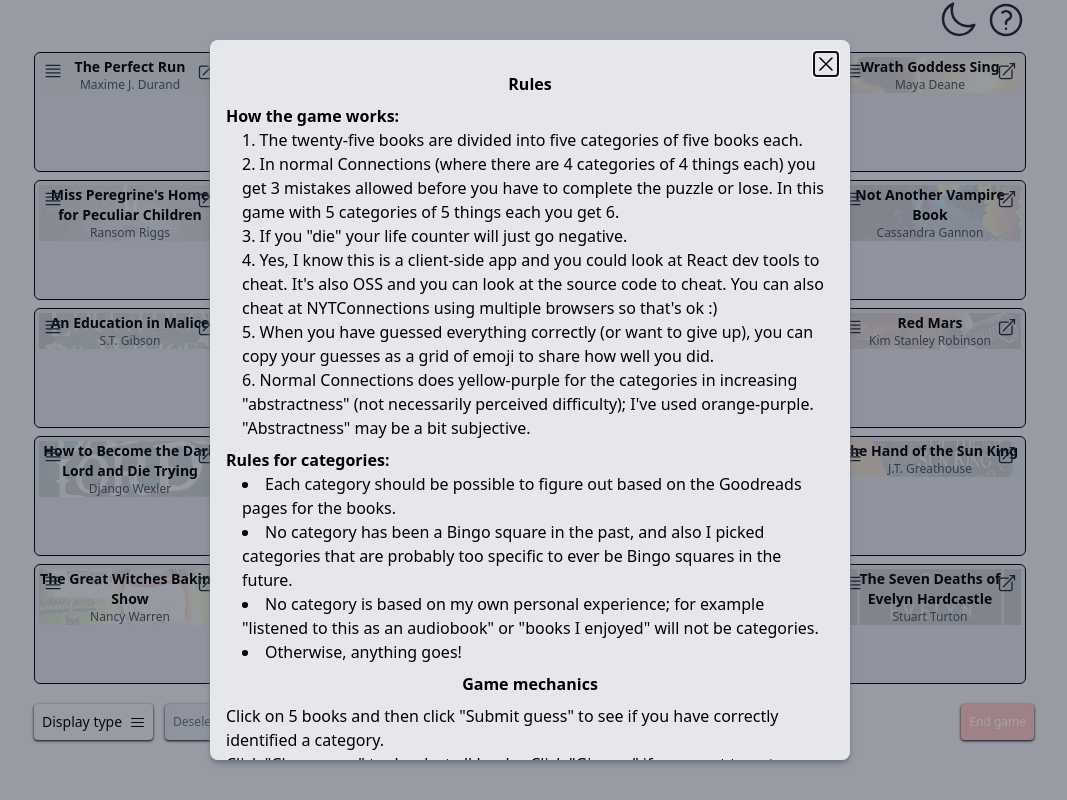
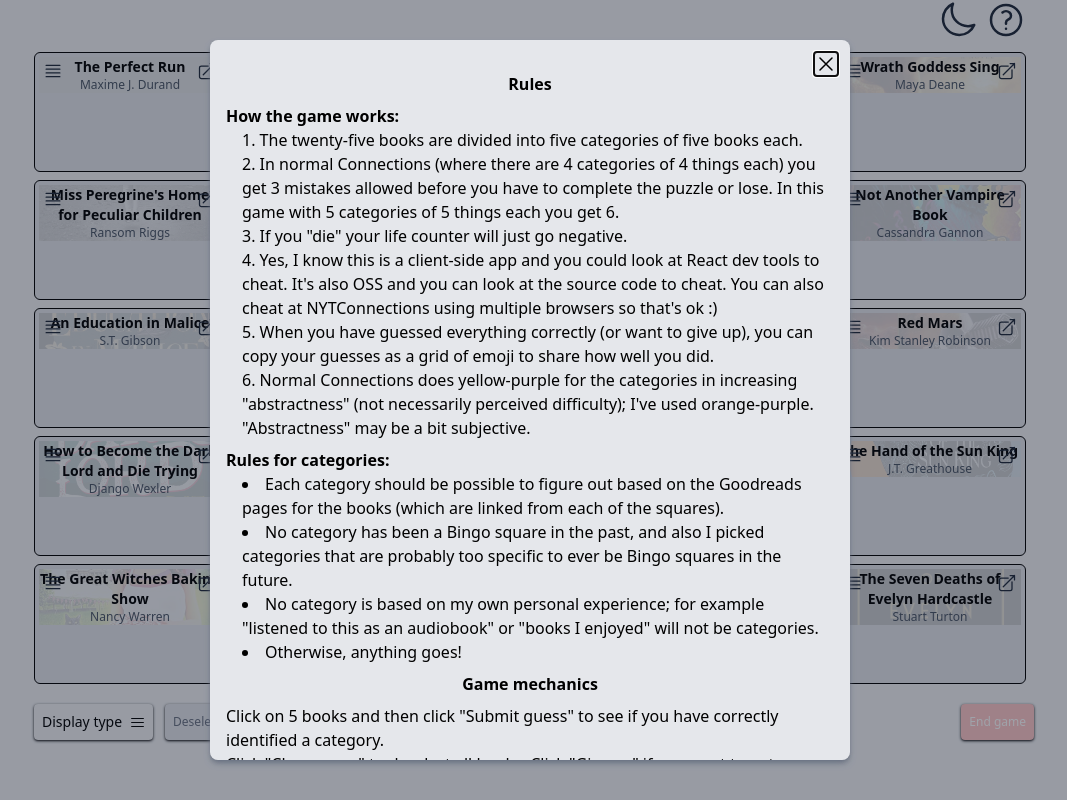
Before and after one commit to RheingoldRiver/connections-bingo-2024, a React (Vite) app: page / in a window 1280 px wide. Shown: the whole page, without its empty margins (110-1177 px from the left). Built offline with nearby package versions, Linux system fonts and the light colour scheme; grey boxes are pictures that could not be loaded.

Commit message:
update instructions text a bit

```diff
--- a/src/components/Information/Information.tsx
+++ b/src/components/Information/Information.tsx
@@ -40,7 +40,10 @@
       </ol>
       <p className="font-bold">Rules for categories:</p>
       <ol className="mb-2 list-disc list-inside ml-4">
-        <li>Each category should be possible to figure out based on the Goodreads pages for the books.</li>
+        <li>
+          Each category should be possible to figure out based on the Goodreads pages for the books (which are linked
+          from each of the squares).
+        </li>
         <li>
           No category has been a Bingo square in the past, and also I picked categories that are probably too specific
           to ever be Bingo squares in the future.
```
